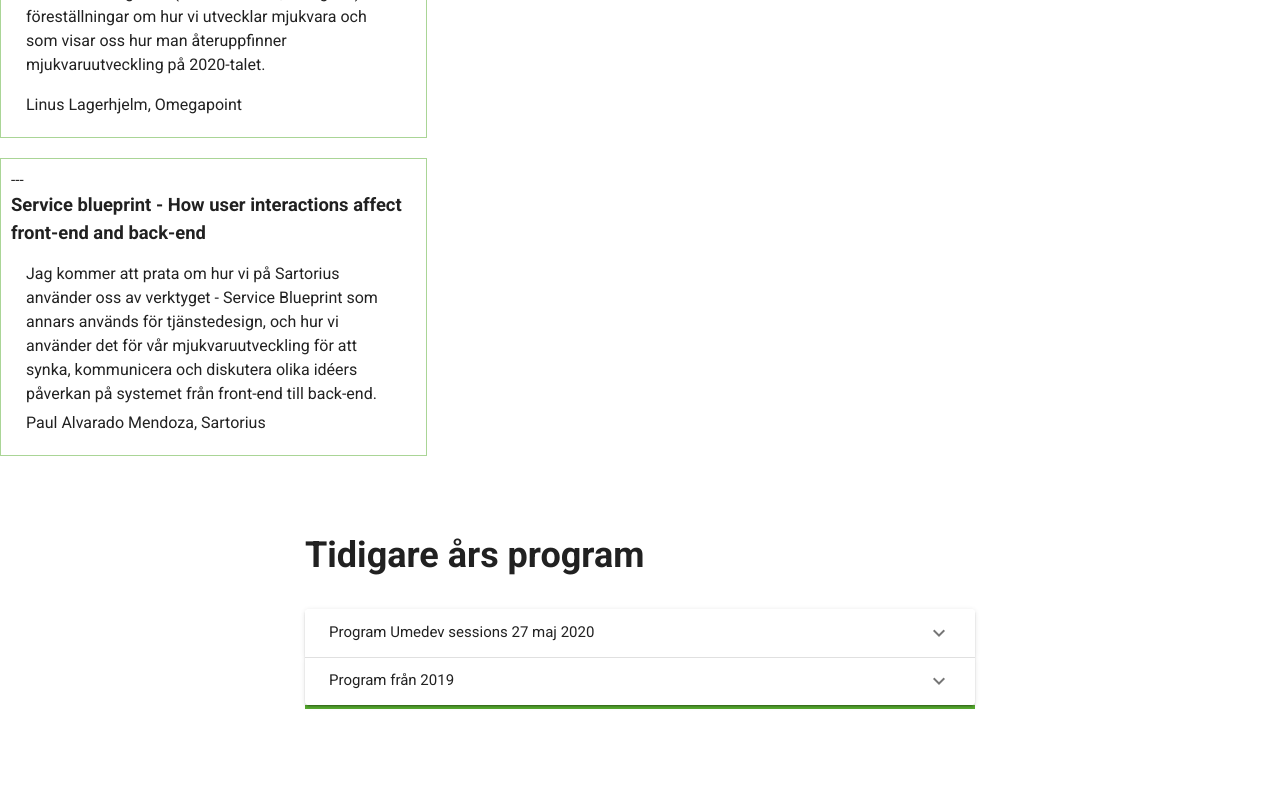
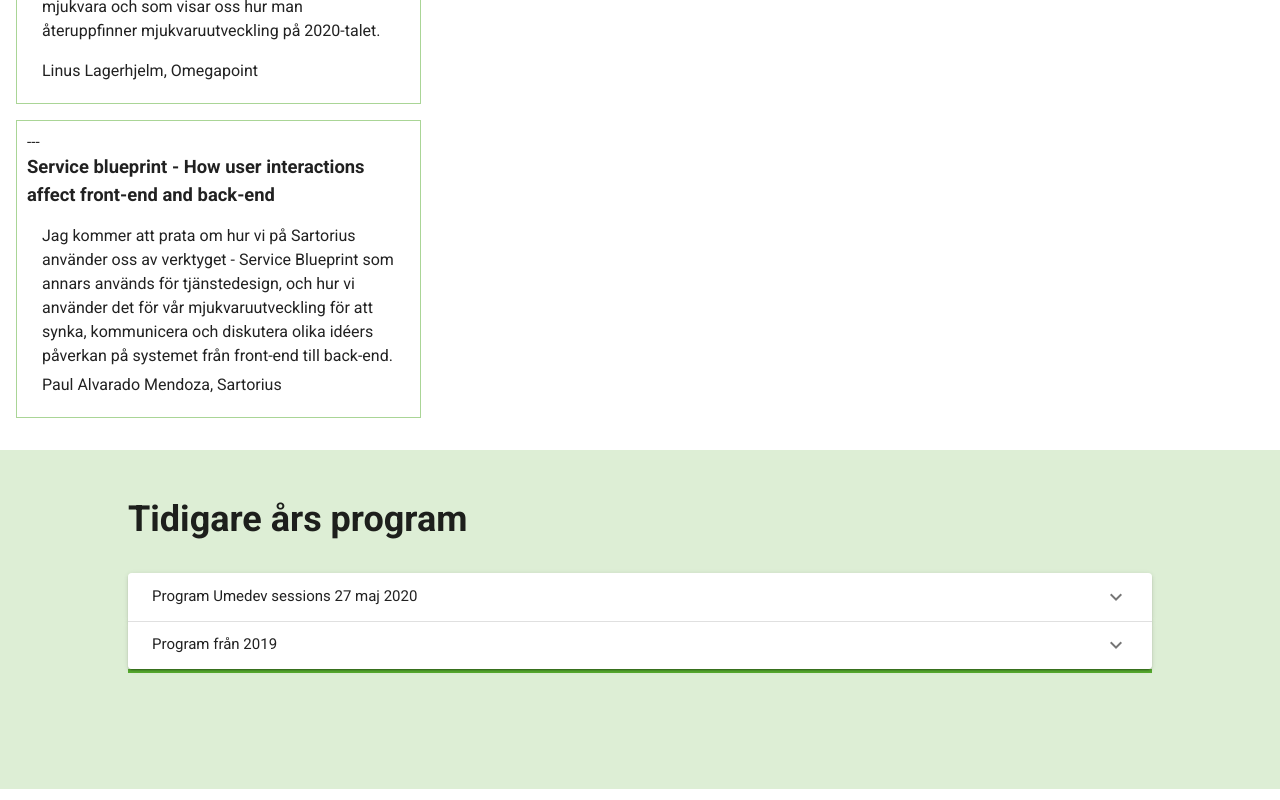
Before and after one commit to umedevkonferens/umedev, a Vue app: page /program in a window 1280 px wide. Shown: the part 2160-2960 px from the top of the page. Built offline with nearby package versions, Linux system fonts and the light colour scheme; what vuefire would draw is missing.

Commit message:
CSS fix för program.sidan

```diff
--- a/src/views/Program.vue
+++ b/src/views/Program.vue
@@ -205,15 +205,16 @@
         </div>
       </div>
     </div>
-    <div class="content">
-      <h2 class="program-previous">Tidigare års program</h2>
+    <div class="previous-program">
+      <div class="previous-program-inner">
+        <h2 class="previous-program-heading">Tidigare års program</h2>
         <v-expansion-panels>
           <v-expansion-panel>
             <v-expansion-panel-header>
               Program Umedev sessions 27 maj 2020
             </v-expansion-panel-header>
             <v-expansion-panel-content>
-            <h3 class="program-previous">
+              <h3 class="previous-program-heading">
                 Program Umedev sessions 27 maj 2020
               </h3>
               <div class="program-container">
@@ -229,21 +230,22 @@
                       Utbredningen av covid-19 pandemin har inneburit utmaningar
                       och behov av snabba förändringar för många branscher.
                       Omställning är idag ett dagsaktuellt begrepp.
-                    <br />Förändring är samtidigt nära besläktat med design och
-                    utveckling och i vår bransch måste vi alltid se hur vi kan
-                    arbeta med design för positiv förändring - dvs god
+                      <br />Förändring är samtidigt nära besläktat med design
+                      och utveckling och i vår bransch måste vi alltid se hur vi
+                      kan arbeta med design för positiv förändring - dvs god
                       utveckling. <br /><br />Men vilka kompetenser behövs?
                       <br />
                       Och hur kan vi tänka kring utveckling av våra kompetenser?
                       <br />
                       <br />
-                    I denna keynote kommer professor Mikael Wiberg att fokusera
-                    på designkompetenser i en föränderlig värld utifrån
-                    dagsaktuella frågor om specialistkompetenser vs. att vara
-                    generalist. Han kommer även belysa vad design- och
-                    utvecklingsteam behöver reflektera över vad gäller
+                      I denna keynote kommer professor Mikael Wiberg att
+                      fokusera på designkompetenser i en föränderlig värld
+                      utifrån dagsaktuella frågor om specialistkompetenser vs.
+                      att vara generalist. Han kommer även belysa vad design-
+                      och utvecklingsteam behöver reflektera över vad gäller
                       kompetensförsörjning, inte minst i en tid då såväl
-                    teknologier, som samhället och dess behov snabbt förändras.
+                      teknologier, som samhället och dess behov snabbt
+                      förändras.
                     </p>
                     <span class="speaker">
                       Mikael Wiberg, Professor i Informatik, Umeå Universitet
@@ -258,12 +260,13 @@
                       <h4>Microservices och meddelandeköer</h4>
                       <span class="content">
                         <p class="program-description">
-                        Dagens monolitiska system ersätts i snabb takt av system
-                        byggda av flertalet microservices. Den här
-                        presentationen förklarar sambandet mellan microservices
-                        och meddelandeköer. Vi tittar på hur 84codes AB,
-                        världens största leverantör av “RabbitMQ as a Service”
-                        använder RabbitMQ som kärna i deras arkitekturen.
+                          Dagens monolitiska system ersätts i snabb takt av
+                          system byggda av flertalet microservices. Den här
+                          presentationen förklarar sambandet mellan
+                          microservices och meddelandeköer. Vi tittar på hur
+                          84codes AB, världens största leverantör av “RabbitMQ
+                          as a Service” använder RabbitMQ som kärna i deras
+                          arkitekturen.
                         </p>
                         <span class="speaker">
                           Lovisa Johansson, 84Codes
@@ -277,19 +280,19 @@
                         <p class="program-description">
                           Att använda många exempel för att beskriva ett tänkt
                           beteende är ofta lättare än att förklara den generella
-                        principen. Det blir särskilt uppenbart vid utveckling av
-                        automatiska tester.
-                        <br />Det här passet lajv-refaktoriserar svårtillgänglig
-                        testkod till något som både går snabbare att exekvera,
-                        är lättare att förstå och enkelt att lägga till fler
-                        exempel till.
+                          principen. Det blir särskilt uppenbart vid utveckling
+                          av automatiska tester.
+                          <br />Det här passet lajv-refaktoriserar
+                          svårtillgänglig testkod till något som både går
+                          snabbare att exekvera, är lättare att förstå och
+                          enkelt att lägga till fler exempel till.
                           <br />
                           <br />
-                        Om du eller ditt team kommer på er själva att någon gång
-                        säga "vi skulle behöva mer tester men det är för jobbigt
-                        att skriva fler" eller "nu har jag en fungerande
-                        implementation men vet inte hur jag ska testa den" är
-                        detta passet för er!
+                          Om du eller ditt team kommer på er själva att någon
+                          gång säga "vi skulle behöva mer tester men det är för
+                          jobbigt att skriva fler" eller "nu har jag en
+                          fungerande implementation men vet inte hur jag ska
+                          testa den" är detta passet för er!
                         </p>
                         <span class="speaker"
                           >Lars-Henrik Snow, Umeå Universitet
@@ -305,9 +308,10 @@
                       <span class="content">
                         <p class="program-description">
                           Spelar det någon roll *när* man gör saker? Ja, tiden
-                        påverkar vår produktivitet på många olika sätt och denna
-                        blixtföreläsning handlar om hur team kan jobba mer
-                        effektivt genom att planera vissa saker på vissa tider.
+                          påverkar vår produktivitet på många olika sätt och
+                          denna blixtföreläsning handlar om hur team kan jobba
+                          mer effektivt genom att planera vissa saker på vissa
+                          tider.
                         </p>
                         <span class="speaker">Christina Skaskiw, Acino</span>
                       </span>
@@ -318,23 +322,25 @@
                       <span class="content">
                         <p class="program-description">
                           En politisk överenskommelse i en skattefråga som kan
-                        sammanfattas på mindre än 30 sekunder kan kosta tiotals
-                        miljoner i systemutveckling på Skatteverket och andra
-                        myndigheter. Det kan vara omöjligt att invänta
-                        färdigskrivna lagar innan utvecklingen påbörjas, på
-                        grund av kort tid fram till när de ska börja gälla.
+                          sammanfattas på mindre än 30 sekunder kan kosta
+                          tiotals miljoner i systemutveckling på Skatteverket
+                          och andra myndigheter. Det kan vara omöjligt att
+                          invänta färdigskrivna lagar innan utvecklingen
+                          påbörjas, på grund av kort tid fram till när de ska
+                          börja gälla.
                           <br />
                           <br />
                           Hur utvecklar man med sådana förutsättningar? Vad gör
                           man när ett politiskt utspel i pressen dramatiskt kan
                           påverka redan pågående utveckling? Hur påverkas
                           utvecklingsteam när medlemmarna börjar tvivla på att
-                        koden som skrivs någonsin kommer att produktionssättas?
+                          koden som skrivs någonsin kommer att
+                          produktionssättas?
                           <br />
                           Roger Nilsson, Product Owner på Skatteverket, berättar
                           om sina erfarenheter från utveckling av en del av
-                        innehållet i Januariöverenskommelsen. Från uppgång till
-                        fall.
+                          innehållet i Januariöverenskommelsen. Från uppgång
+                          till fall.
                         </p>
                         <span class="speaker">Roger Nilsson, Skatteverket</span>
                       </span>
@@ -349,13 +355,13 @@
               Program från 2019
             </v-expansion-panel-header>
             <v-expansion-panel-content>
-            <h3 class="program-previous">Program från 2019</h3>
+              <h3 class="previous-program-heading">Program från 2019</h3>
               <img class="program-img" src="../assets/Tidigare-schema.png" />
             </v-expansion-panel-content>
           </v-expansion-panel>
         </v-expansion-panels>
         <div class="program-end"></div>
-      <br />
+      </div>
     </div>
   </div>
 </template>
@@ -378,6 +384,7 @@ export default {
     margin: 15px;
   }
 }
+
 .program-heading {
   display: flex;
   flex-direction: row;
@@ -444,19 +451,25 @@ Tracks CSS
   flex-direction: row;
   margin-top: 50px;
   justify-content: space-between;
+  padding: 1rem;
+  column-gap: 1rem;
+  max-width: 1280px;
+  margin: 0 auto;
 }
 .tracks-container .program-row {
   border: 1px solid rgba(86, 171, 47, 0.5);
   padding: 10px;
-  margin-bottom: 20px;
+  margin-bottom: 1rem;
 }
 .content {
   padding: 10px 15px;
 }
 .track-heading {
-  margin-bottom: 20px;
   padding: 10px;
   background-color: rgba(86, 171, 47, 0.2);
+}
+h3.track-heading {
+  margin-bottom: 0;
 }
 .track {
   width: 47%;
@@ -467,11 +480,25 @@ h2 {
   font-weight: bold;
   margin-top: 16px;
 }
-.program-previous {
-  margin-top: 3rem;
+
+/*
+Previous program CSS
+------------ */
+.previous-program {
+  padding: 1rem 0;
+  background-color: rgba(86, 171, 47, 0.2);
+}
+
+.previous-program-inner {
+  max-width: 1024px;
+  margin: 0 auto;
+}
+
+.previous-program-heading {
+  margin-top: 2rem;
   margin-bottom: 2rem;
 }
-h3.program-previous {
+h3.previous-program-heading {
   font-size: 1.5rem;
   border-bottom: 2px solid #56ab2f;
   margin-top: 1rem;
@@ -496,6 +523,9 @@ h3.program-previous {
   h2 {
     font-size: 1.75rem;
   }
+  .previous-program-inner {
+    padding: 1rem;
+  }
 }
 .program-row {
   display: flex;
```
Lines whose indentation alone changed are shown as unchanged.
